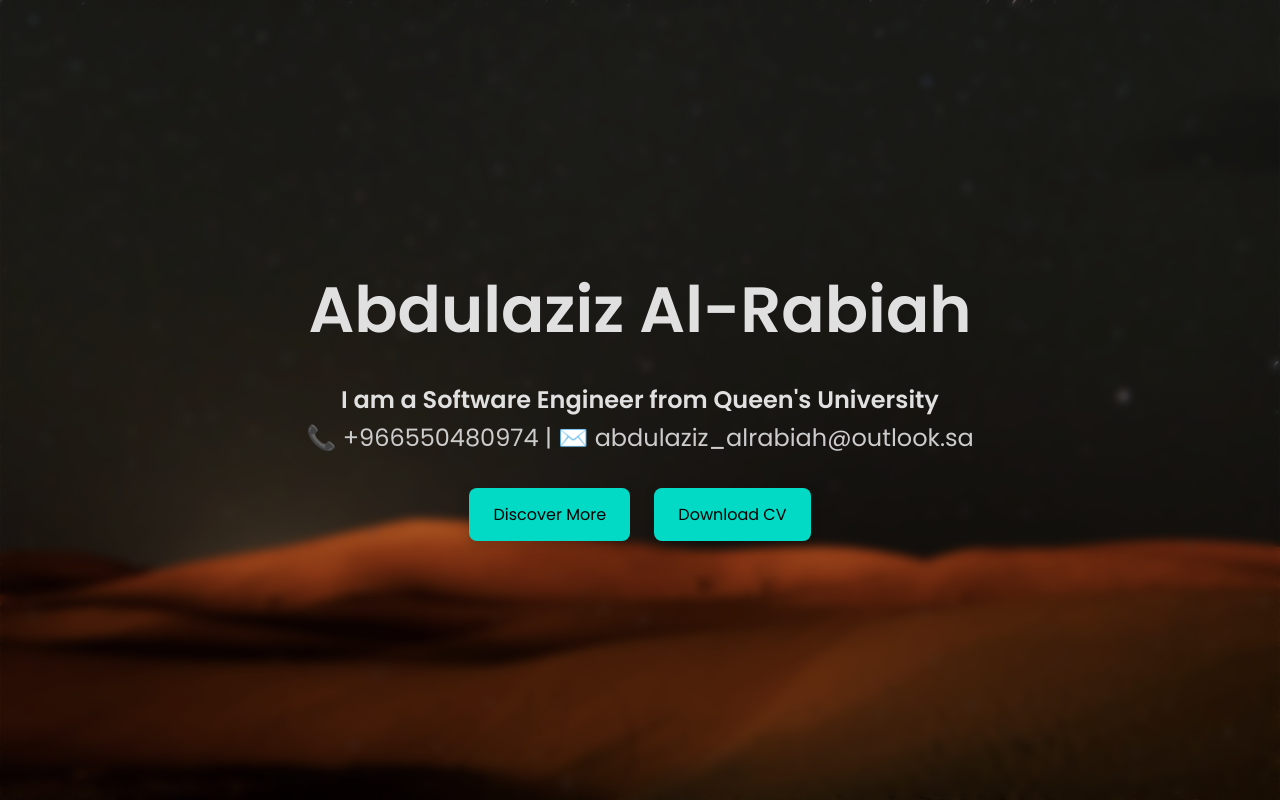
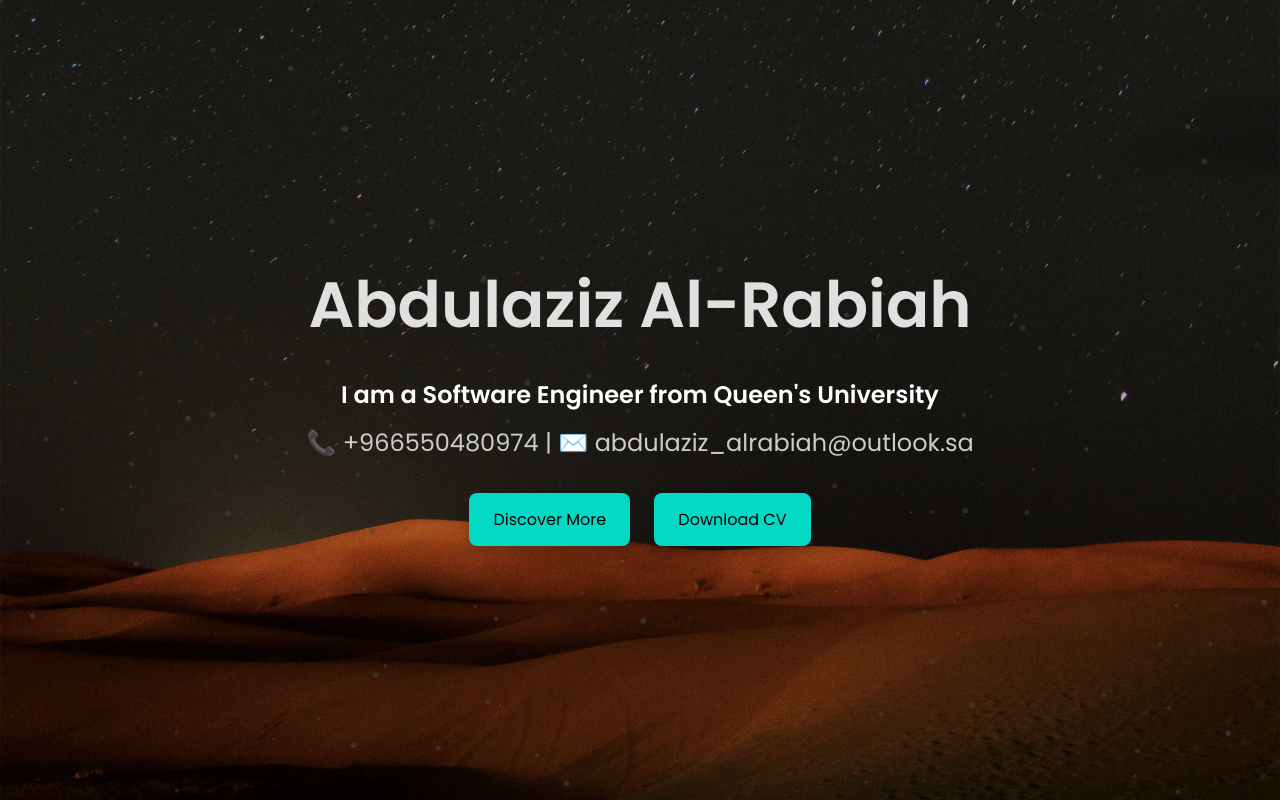
Before and after one commit to dream11711/my-cv-website, a plain HTML site: page index.html in a window 1280 px wide. Shown: the top 800 px of the page. Drawn offline with Linux system fonts and the light colour scheme; animation ran at ten frames a second.

Commit message:
Update style.css

```diff
--- a/style.css
+++ b/style.css
@@ -65,8 +65,7 @@ button:focus {
   padding: 20px;
   margin: 20px 0;
 }
-
-/* HERO SECTION (Bright Mode) */
+/* HERO SECTION */
 #hero {
   position: relative;
   min-height: 100vh;
@@ -76,12 +75,31 @@ button:focus {
   align-items: center;
   justify-content: center;
   overflow: hidden;
-  background: url('el_102_1.jpg') no-repeat center center/cover;
 }
 
-/* HERO SECTION (Dark Mode Override) */
-[data-theme="dark"] #hero {
+/* Pseudo-element for background image (bright mode) */
+#hero::before {
+  content: "";
+  position: absolute;
+  top: 0;
+  left: 0;
+  right: 0;
+  bottom: 0;
+  background: url('el_102_1.jpg') no-repeat center center/cover;
+  z-index: -2;
+}
+
+/* Pseudo-element override for dark mode */
+[data-theme="dark"] #hero::before {
   background: url('hero-bg.jpg') no-repeat center center/cover;
+}
+
+/* Particle Canvas stays in the background */
+#particle-canvas {
+  position: absolute;
+  inset: 0;
+  z-index: -1; /* Above the pseudo-element but below overlays and hero content */
+  background: transparent;
 }
 
 .hero-overlay {
@@ -89,7 +107,7 @@ button:focus {
   inset: 0;
   /* For light theme, a subtle overlay; in dark mode a slightly darker overlay */
   background: rgba(0, 0, 0, 0.1);
-  backdrop-filter: blur(5px);
+  backdrop-filter: blur(0.5px);
   z-index: 1;
 }
 
@@ -108,6 +126,12 @@ button:focus {
   text-align: center;
   padding: 20px;
 }
+.hero-content h2 {
+  font-size: 1.5rem;  /* Adjust as needed */
+  color: #fff;      /* Or another color that works well with your design */
+  margin: 10px 0;   /* Add some spacing between your name and contact details */
+}
+
 
 /* Hero text colors change with theme */
 [data-theme="light"] .hero-content h1 {
@@ -427,6 +451,7 @@ footer {
 
 /* Animate hero content elements on load */
 .hero-content h1,
+.hero-content h2,
 .hero-content p,
 .hero-buttons a {
   opacity: 0;
@@ -437,11 +462,12 @@ footer {
 .hero-content h1 {
   animation-delay: 0.5s;
 }
-
+.hero-content h2 {
+  animation-delay: 0.6s; /* You can adjust this delay as desired */
+}
 .hero-content p {
   animation-delay: 0.7s;
 }
-
 .hero-buttons a {
   animation-delay: 0.9s;
 }
```
